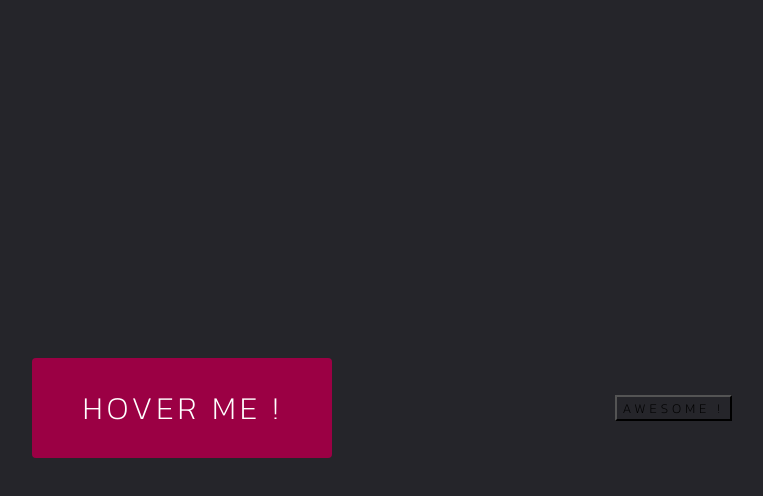
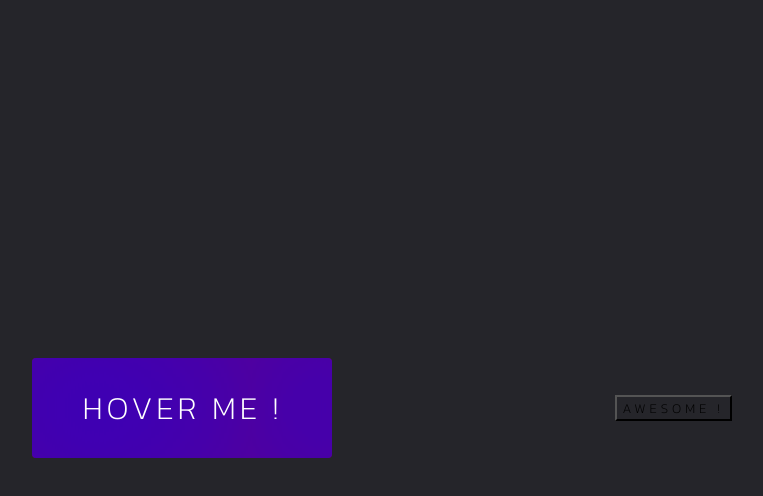
Before and after one commit to itsRonak7/Web-Development-2022, a plain HTML site: page 100Days100Projects/CSS-Button-Hover-Animation/index.html in a window 1280 px wide. In both pictures the pointer is over the button "HOVER ME !". Shown: the whole page, without its empty margins (258-1021 px from the left). Drawn offline with Linux system fonts and the light colour scheme.

Commit message:
Make changes

```diff
--- a/100Days100Projects/CSS-Button-Hover-Animation/style.css
+++ b/100Days100Projects/CSS-Button-Hover-Animation/style.css
@@ -29,5 +29,6 @@
 }
 
 .btn-1:hover{
-    box-shadow: inset 0 0 0 0 #f9e506;
+    box-shadow: inset 0 300px 0 0 #f9e506;
+	box-shadow: inset 0 0 300px 0 blue;
 }
```
